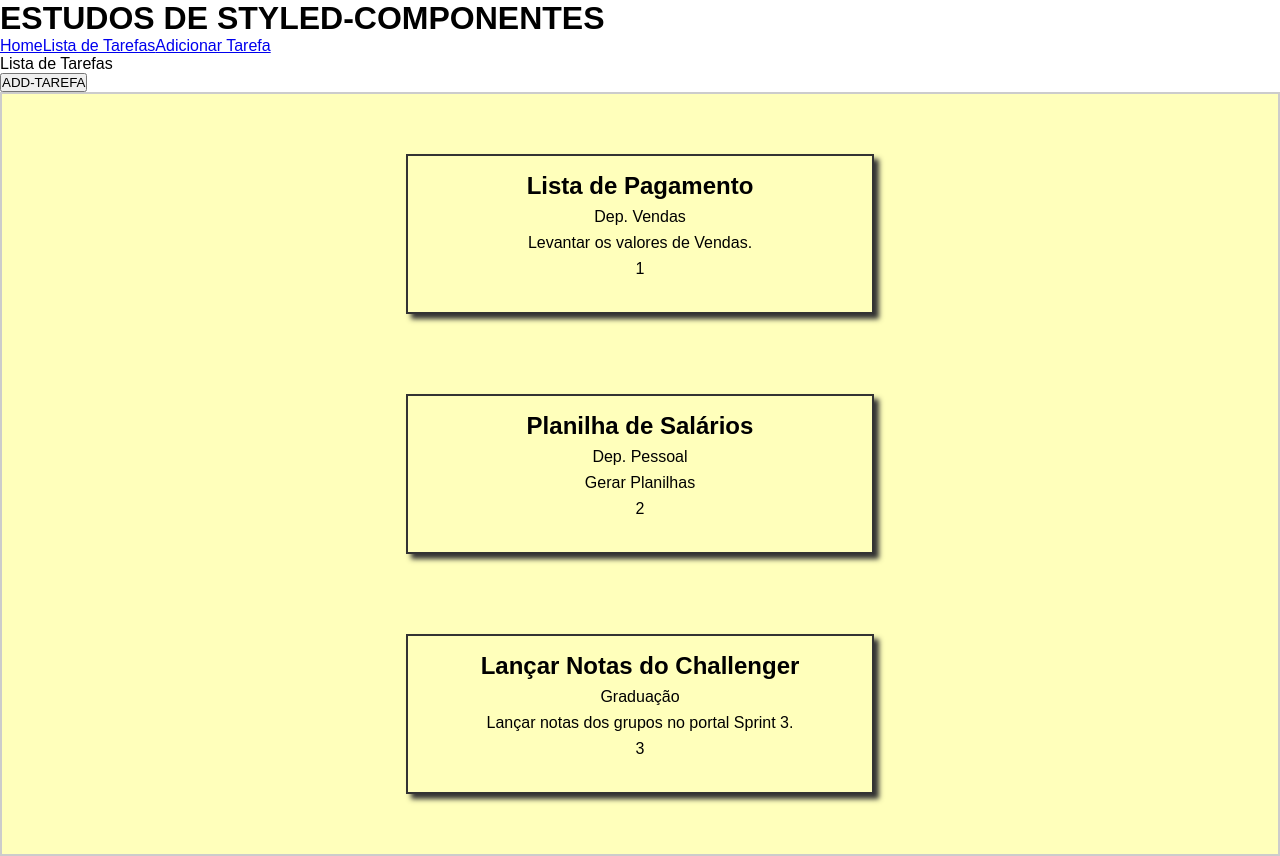
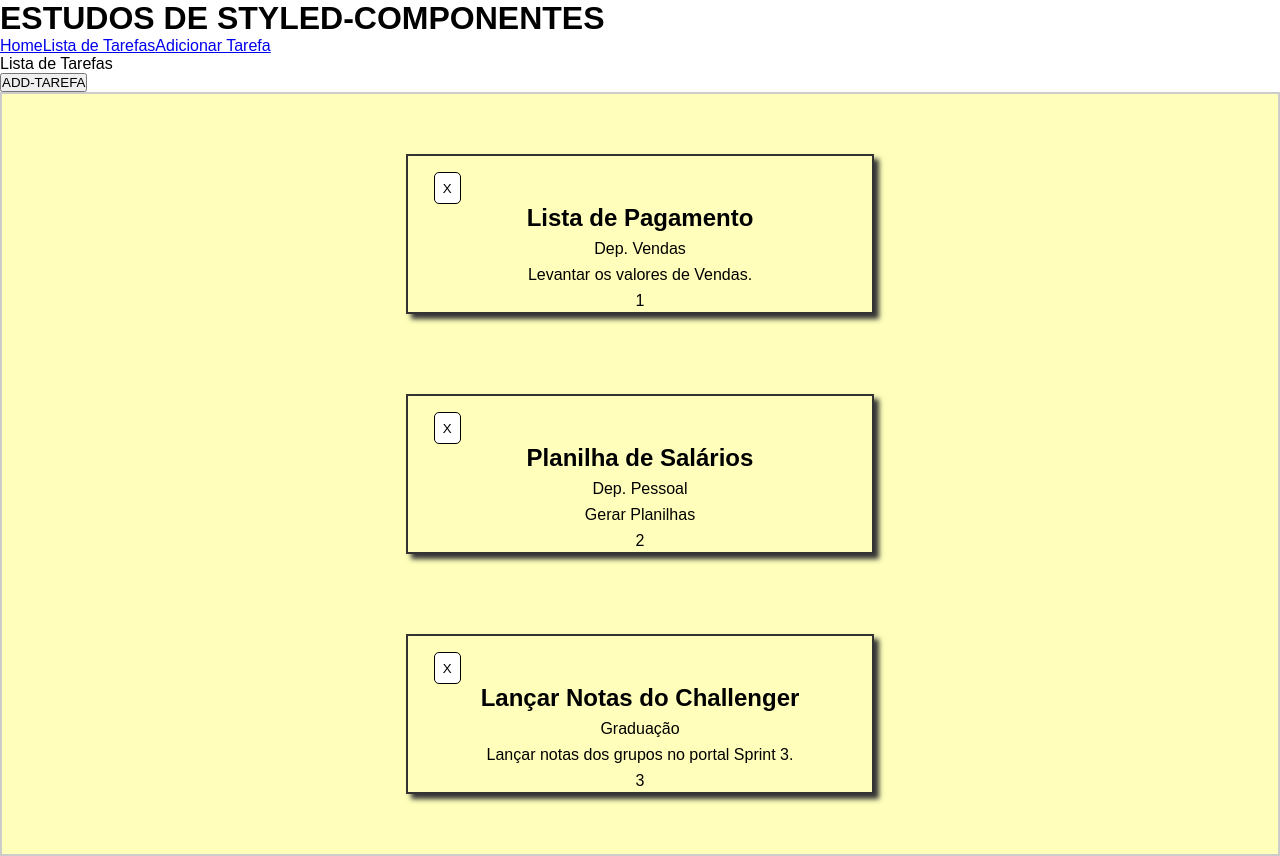
Before and after one commit to 1TDSPF-22/styled-app-react, a React (Create React App) app in the folder rm94553/aula7/: page /lt in a window 1280 px wide. Built offline with nearby package versions, Linux system fonts and the light colour scheme.

Commit message:
desacoplando os styleds

```diff
--- a/rm94553/aula7/src/components/ListaTarefas.jsx
+++ b/rm94553/aula7/src/components/ListaTarefas.jsx
@@ -1,16 +1,7 @@
 import React, { useState } from 'react'
 import Tarefa from './Tarefa'
-import styled from 'styled-components'
+import { DivLista } from '../style/styled'
 
-const DivLista = styled.div`
-    width: 100%;
-    min-height: 85vh;
-    background-color: #ffb;
-    padding: 20px;
-    border: 2px solid #ccc;
-    display: flex; flex-wrap: wrap;
-    justify-content: space-around;
-`
 
 export default function ListaTarefas() {
 
--- a/rm94553/aula7/src/components/Tarefa.jsx
+++ b/rm94553/aula7/src/components/Tarefa.jsx
@@ -1,26 +1,14 @@
 import React from 'react'
-import styled from 'styled-components'
+import {BotaoFechar, DivTarefa} from '../style/styled'
 
 //CRIANDO UM MÓDULO
-const DivTarefa = styled.div`
-       background-color : #ffb;
-    border : 2px solid #333;
-    box-shadow : 5px 5px 5px #333;
-    padding: 2vh 2vw;
-    text-align:center;
-    width:50vw;
-    height:20vh;
-    margin:5vh 30vw;
-    h2,p{
-            padding-bottom:1vh
-        }
 
-`
 
 
 export default function Tarefa(props) {
     return (
         <DivTarefa>
+            <BotaoFechar>X</BotaoFechar>
             <h2>{props.titulo}</h2>
             <p>{props.setor}</p>
             <p>{props.descricao}</p>
--- a/rm94553/aula7/src/style/styled.js
+++ b/rm94553/aula7/src/style/styled.js
@@ -0,0 +1,40 @@
+import styled from 'styled-components'
+
+export const DivLista = styled.div`
+    width: 100%;
+    min-height: 85vh;
+    background-color: #ffb;
+    padding: 20px;
+    border: 2px solid #ccc;
+    display: flex; flex-wrap: wrap;
+    justify-content: space-around;
+`
+
+export const DivTarefa = styled.div`
+       background-color : #ffb;
+    border : 2px solid #333;
+    box-shadow : 5px 5px 5px #333;
+    padding: 2vh 2vw;
+    text-align:center;
+    width:50vw;
+    height:20vh;
+    margin:5vh 30vw;
+    h2,p{
+            padding-bottom:1vh
+        }
+`
+
+export const BotaoFechar = styled.button`
+    max-width: 4vw;
+    max-height: 4vh;
+    background-color: white;
+    border: 1px solid #000000;
+    padding: 2%;
+    display: block;
+    border-radius: 5px;
+
+    &:hover{
+        background-color: red;
+        color: #fff;
+    }
+`
```
